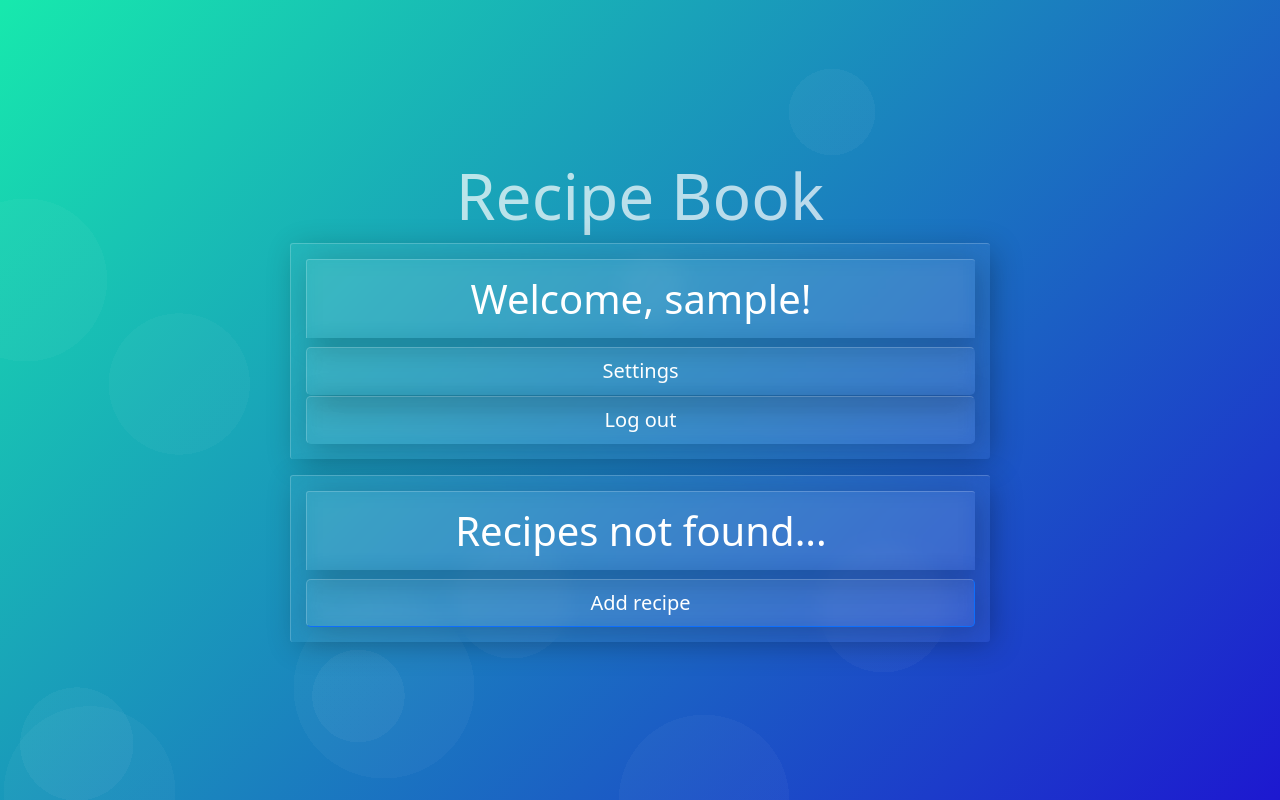
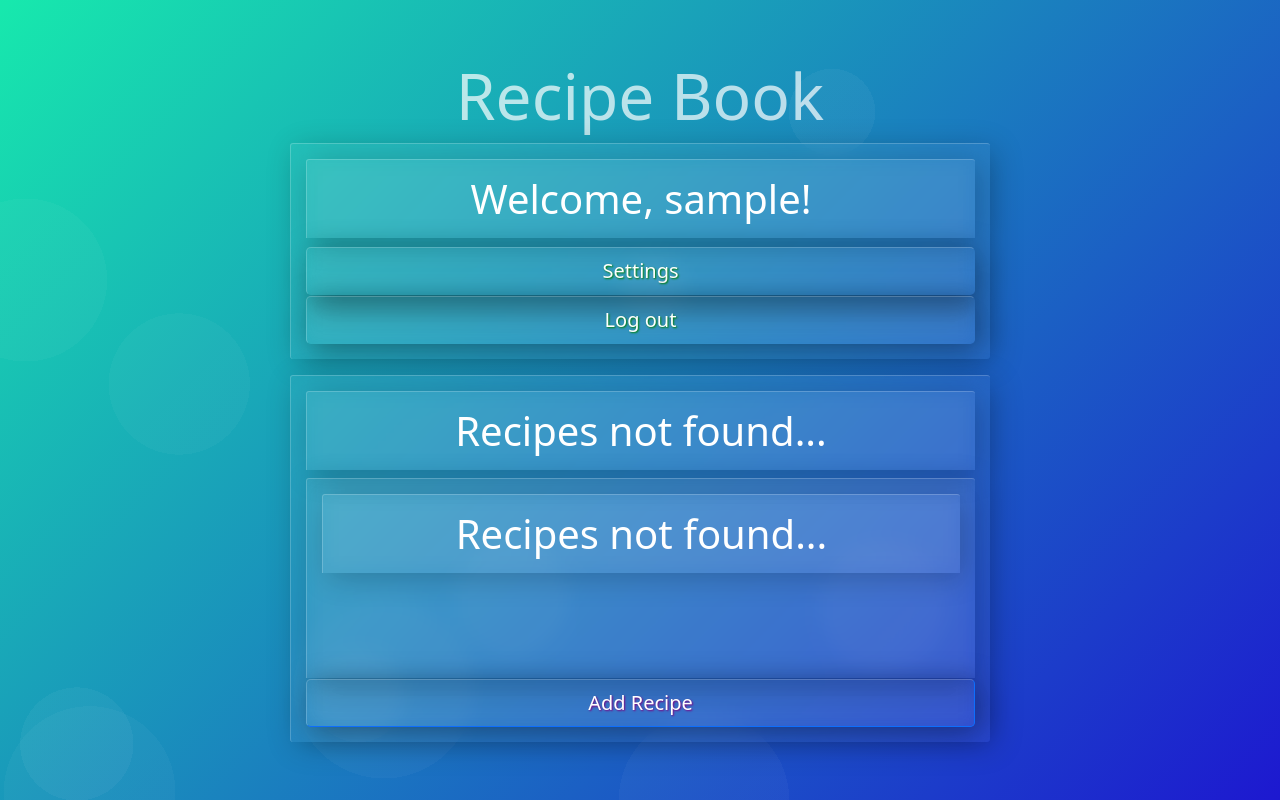
Before and after one commit to RomanVerkhovsky/WebRecipes, a Flask app: page /profile in a window 1280 px wide. Run offline with Flask 3, Linux system fonts and the light colour scheme; the visitor is signed in with stand-in values (Sample User, id 1); data that the repository does not hold is empty.

Commit message:
fix: color of button, feat: deleting recipe

```diff
--- a/app/routes.py
+++ b/app/routes.py
@@ -63,13 +63,29 @@ def register():
     return render_template('register.html', title='Register', form=form)
 
 
-@bp.route('/profile')
+@bp.route('/profile', methods=['GET', 'POST'])
 @login_required
 def profile():
+
+    if request.args.get('delete') == "delete":
+
+        recipe_id = request.args.get('recipe')
+
+        recipe_on_del = Recipe.query.filter_by(id=int(recipe_id)).first()
+
+        db.session.delete(recipe_on_del)
+        db.session.commit()
+
     list_recipes = Recipe.query.all()
 
     return render_template('profile.html', title='Profile', name=current_user.username,
                            email=current_user.email, list_recipes=list_recipes)
+
+
+@bp.route('/settings', methods=['GET', 'POST'])
+def settings():
+
+    return render_template('settings.html', title="Settings")
 
 
 @bp.route('/new_recipe', methods=['GET', 'POST'])
--- a/app/static/style.css
+++ b/app/static/style.css
@@ -214,11 +214,11 @@ ul {
     padding: 15px;
 
     .btn {
-      background: rgba(255,255,255,0.05);
+      background: rgba(255,255,255,0.03);
       backdrop-filter: blur(10px);
       border-top: 1px solid rgba(255,255,255,0.2);
       border-left: 1px solid rgba(255,255,255,0.2);
-      box-shadow: 5px 5px 30px rgba(0,0,0,0.2);
+      box-shadow: 5px 5px 30px rgba(0,0,0,0.4);
       color: #fff;
 
       &:hover, &:focus {
--- a/app/templates/login.html
+++ b/app/templates/login.html
@@ -25,9 +25,9 @@
                     <label class="form-check-label" for="rememberMeSwitch"> Remember me</label>
                 </div>
             </div>
-            {{ form.submit(class="w-100 btn btn-lg btn-primary") }}
+            {{ form.submit(class="w-100 btn btn-lg btn-primary", style="text-shadow: 1px 1px 2px purple") }}
             <div>
-                <a class="w-100 btn btn-lg btn-secondary" href="{{ url_for('routes.register') }}">Registration</a>
+                <a class="w-100 btn btn-lg btn-secondary" style="text-shadow: 1px 1px 2px purple;" href="{{ url_for('routes.register') }}">Registration</a>
             </div>
 
         </form>
--- a/app/templates/new_recipe.html
+++ b/app/templates/new_recipe.html
@@ -46,11 +46,11 @@
             </div>
 
             <div class="form-floating">
-                {{ form.add(class="w-100 btn btn-lg btn-primary") }}
+                {{ form.add(class="w-100 btn btn-lg btn-primary", style="text-shadow: 1px 1px 2px purple") }}
             </div>
 
             <div>
-                <a class="w-100 btn btn-lg btn-secondary" href="{{ url_for('routes.profile') }}">Back</a>
+                <a class="w-100 btn btn-lg btn-secondary" style="text-shadow: 1px 1px 2px purple;" href="{{ url_for('routes.profile') }}">Back</a>
             </div>
 
         </form>
--- a/app/templates/profile.html
+++ b/app/templates/profile.html
@@ -5,8 +5,8 @@
     <div class="form-recipe">
         <form>
             <h1>Welcome, {{ name }}!</h1>
-                <a class="w-100 btn btn-lg btn" style="margin-top: 1px" href="{{ url_for('routes.logout') }}">Settings</a>
-                <a class="w-100 btn btn-lg btn" style="margin-top: 1px" href="{{ url_for('routes.logout') }}">Log out</a>
+                <a class="w-100 btn btn-lg btn" style="margin-top: 1px; text-shadow: 1px 1px 2px green;" href="{{ url_for('routes.settings') }}">Settings</a>
+                <a class="w-100 btn btn-lg btn" style="margin-top: 1px; text-shadow: 1px 1px 2px green;" href="{{ url_for('routes.logout') }}">Log out</a>
         </form>
     </div>
 
@@ -22,19 +22,22 @@
                         <ul>
                             {% for recipe in list_recipes %}
                             <li>
-                                <a href="{{ url_for('routes.recipe', recipe=recipe.id) }}">{{ recipe.title }}</a>
+                                <a style="font-size: 150%; text-shadow: purple 1px 0 10px;" href="{{ url_for('routes.recipe', recipe=recipe.id) }}">{{ recipe.title }}</a>
                             </li>
                             {% endfor %}
                         </ul>
                     </div>
                     {% else %}
                     <h1>Recipes not found...</h1>
+                        <div class="vertical-menu">
+                            <h1>Recipes not found...</h1>
+                        </div>
                     {% endif %}
                 </div>
             </nav>
 
             <div>
-                <a class="w-100 btn btn-lg btn-primary" style="margin-top: 1px" href="{{ url_for('routes.new_recipe') }}">Add recipe</a>
+                <a class="w-100 btn btn-lg btn-primary" style="margin-top: 1px; text-shadow: 1px 1px 2px purple;" href="{{ url_for('routes.new_recipe') }}">Add Recipe</a>
             </div>
         <form>
     </div>
--- a/app/templates/register.html
+++ b/app/templates/register.html
@@ -34,9 +34,9 @@
                     <span style="color: red;">[{{ error }}]</span>
                 {% endfor %}
             </div>
-                {{ form.submit(class="w-100 btn btn-lg btn-primary") }}
+                {{ form.submit(class="w-100 btn btn-lg btn-primary", style="text-shadow: 1px 1px 2px purple") }}
             <div>
-                <a class="w-100 btn btn-lg btn-secondary" href="{{ url_for('routes.login') }}">Sign in</a>
+                <a class="w-100 btn btn-lg btn-secondary" style="text-shadow: 1px 1px 2px purple;" href="{{ url_for('routes.login') }}">Sign in</a>
             </div>
         </form>
         <p class="copyright">&copy; 2021</p>
```
Also changed, not shown: app/templates/recipe.html (+4 -4 lines), app/templates/settings.html (added, +7 -0 lines).
